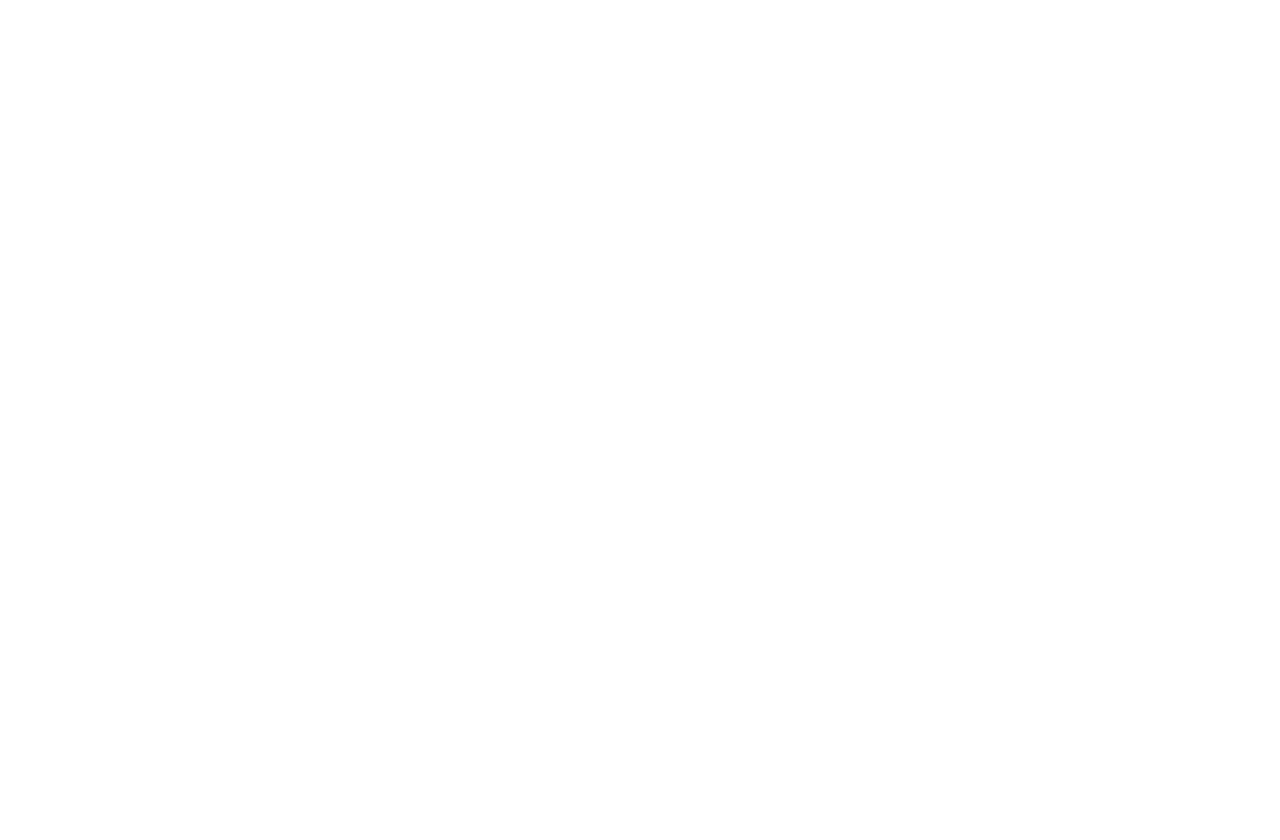
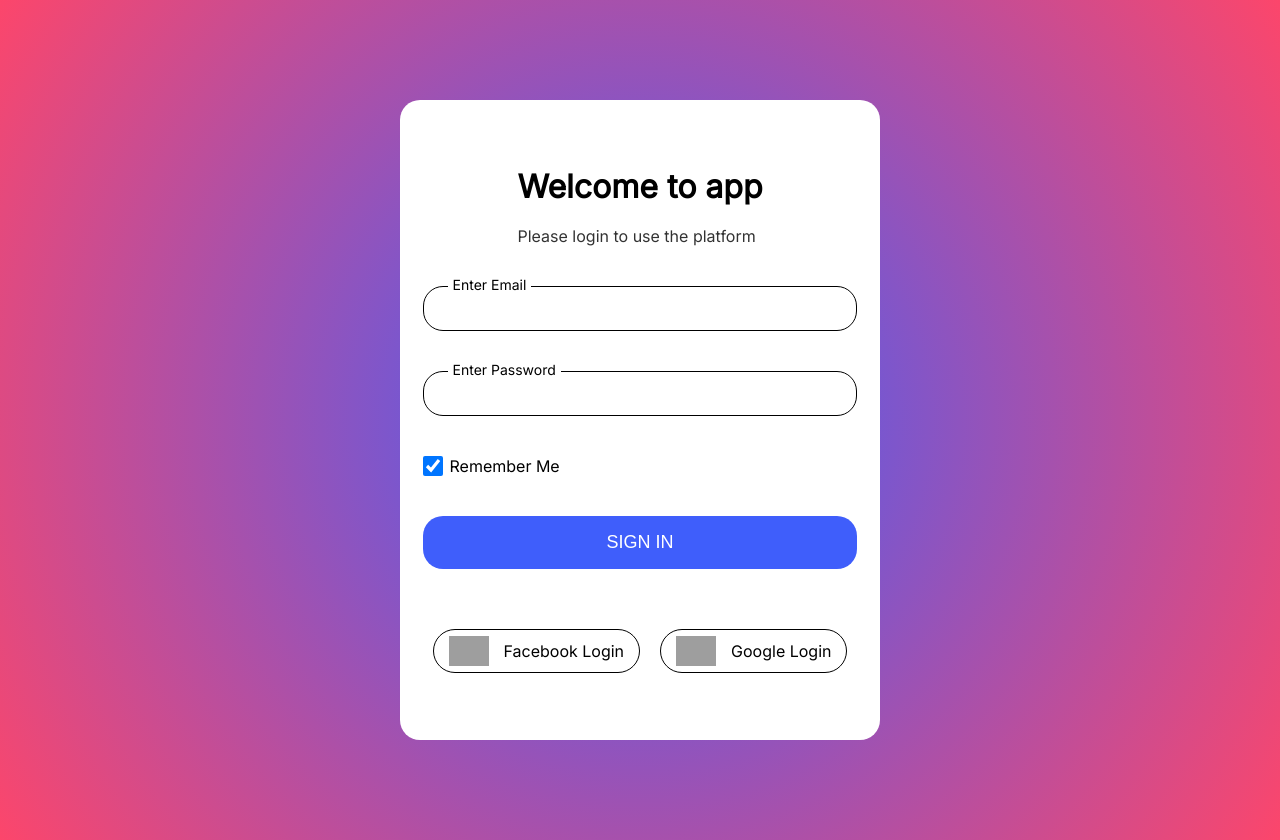
Before and after one commit to SertacN/Login-Page, a plain HTML site: page login-page.html in a window 1280 px wide. Before the commit the page ends 800 px from the top, so only its background shows below. Drawn offline with Linux system fonts and the light colour scheme; grey boxes are pictures that could not be loaded.

Commit message:
Adding codes

```diff
--- a/login-page.html
+++ b/login-page.html
@@ -4,9 +4,35 @@
     <meta charset="UTF-8">
     <meta http-equiv="X-UA-Compatible" content="IE=edge">
     <meta name="viewport" content="width=device-width, initial-scale=1.0">
-    <title>Document</title>
+    <title>Login Page</title>
+    <link rel="stylesheet" href="style.css">
+    <link rel="stylesheet" href="https://cdnjs.cloudflare.com/ajax/libs/font-awesome/6.2.1/css/all.min.css" integrity="sha512-MV7K8+y+gLIBoVD59lQIYicR65iaqukzvf/nwasF0nqhPay5w/9lJmVM2hMDcnK1OnMGCdVK+iQrJ7lzPJQd1w==" crossorigin="anonymous" referrerpolicy="no-referrer" />
 </head>
 <body>
-
+<div class="container">
+    <div class="login-header">
+        <h1>Welcome to app</h1>
+        <p>Please login to use the platform</p>
+    </div>
+    <form class="login-form">
+        <div class="form-item">
+            <label for="email">Enter Email</label>
+            <input type="text" name="email" id="email">
+        </div>
+        <div class="form-item">
+            <label for="password">Enter Password</label>
+            <input type="password" name="password" id="password">
+        </div>
+        <div class="checkbox">
+            <input type="checkbox" id="rememberMe" checked>
+            <label for="rememberMe" class="checkboxLabel">Remember Me</label>
+        </div>
+        <button type="submit">Sign In</button>
+        <div class="login-item">
+      <a href="#"><img src="https://upload.wikimedia.org/wikipedia/commons/0/05/Facebook_Logo_%282019%29.png" alt="" width="40px">Facebook Login</a>
+      <a href=""><img src="https://upload.wikimedia.org/wikipedia/commons/5/53/Google_%22G%22_Logo.svg" alt="" width="40px">Google Login</a>
+    </div>
+    </form>
+</div>
 </body>
 </html>
--- a/style.css
+++ b/style.css
@@ -0,0 +1,111 @@
+@import url('https://fonts.googleapis.com/css2?family=Inter&display=swap');
+
+
+
+*{
+    margin: 0;
+    padding: 0;
+    box-sizing: border-box;
+}
+body{
+    font-family: 'Inter', sans-serif;
+    padding: 100px;
+    background: rgb(63,94,251);
+    background: -moz-radial-gradient(circle, rgba(63,94,251,1) 0%, rgba(252,70,107,1) 100%);
+    background: -webkit-radial-gradient(circle, rgba(63,94,251,1) 0%, rgba(252,70,107,1) 100%);
+    background: radial-gradient(circle, rgba(63,94,251,1) 0%, rgba(252,70,107,1) 100%);
+
+}
+.container{
+    background-color: white;
+    display: flex;
+    flex-direction: column;
+    align-items: center;
+    height: 80vh;
+    width: 60vh;
+    margin: 0 auto;
+    border-radius: 20px;
+    justify-content: center;
+}
+
+.login-header{
+    padding-bottom: 40px;
+    padding-top: 10px;
+}
+
+.login-header p{
+    padding-top: 20px;
+    opacity: 80%;
+}
+
+input[type='text'],[type='password']{
+    border: 1px solid black;
+    width: 100%;
+    height: 45px;
+    padding: 0 4rem;
+    font-size: 18px;
+    border-radius: 20px;
+}
+
+.form-item{
+    padding-bottom: 40px;
+
+}
+.form-item label{
+    display: inline-block;
+    background-color: white;
+    margin-bottom: 10px;
+    position: absolute;
+    padding: 0 5px;
+    transform: translate(25px, -10px);
+    font-size: 14px;
+}
+.checkbox{
+    padding-bottom: 20px;
+    display: flex;
+    gap: 7px;
+}
+
+input[type='checkbox']{
+    width: 20px;
+    height: 20px;
+}
+button{
+   width: 100%;
+   margin-bottom: 50px;
+   margin-top: 20px;
+   border: none;
+   border-radius: 20px;
+   padding: 1rem;
+   font-size: 18px;
+   text-transform: uppercase;
+   cursor: pointer;
+   background: rgb(63,94,251);
+   color: white;
+}
+button:hover{
+   background: rgba(252,70,107,1);
+   transition: all ease-in-out .3s;
+}
+
+.login-item{
+    display: flex;
+    align-items: center;
+    flex-direction: row;
+}
+a{
+    text-decoration: none;
+    align-items: center;
+    display: flex;
+    gap: 15px;
+    padding: 6px 15px;
+    border: 1px solid black;
+    border-radius: 100px;
+    margin: 10px 10px;
+    color: black;
+
+}
+
+a:hover{
+    background-color: #eee;
+}
```
